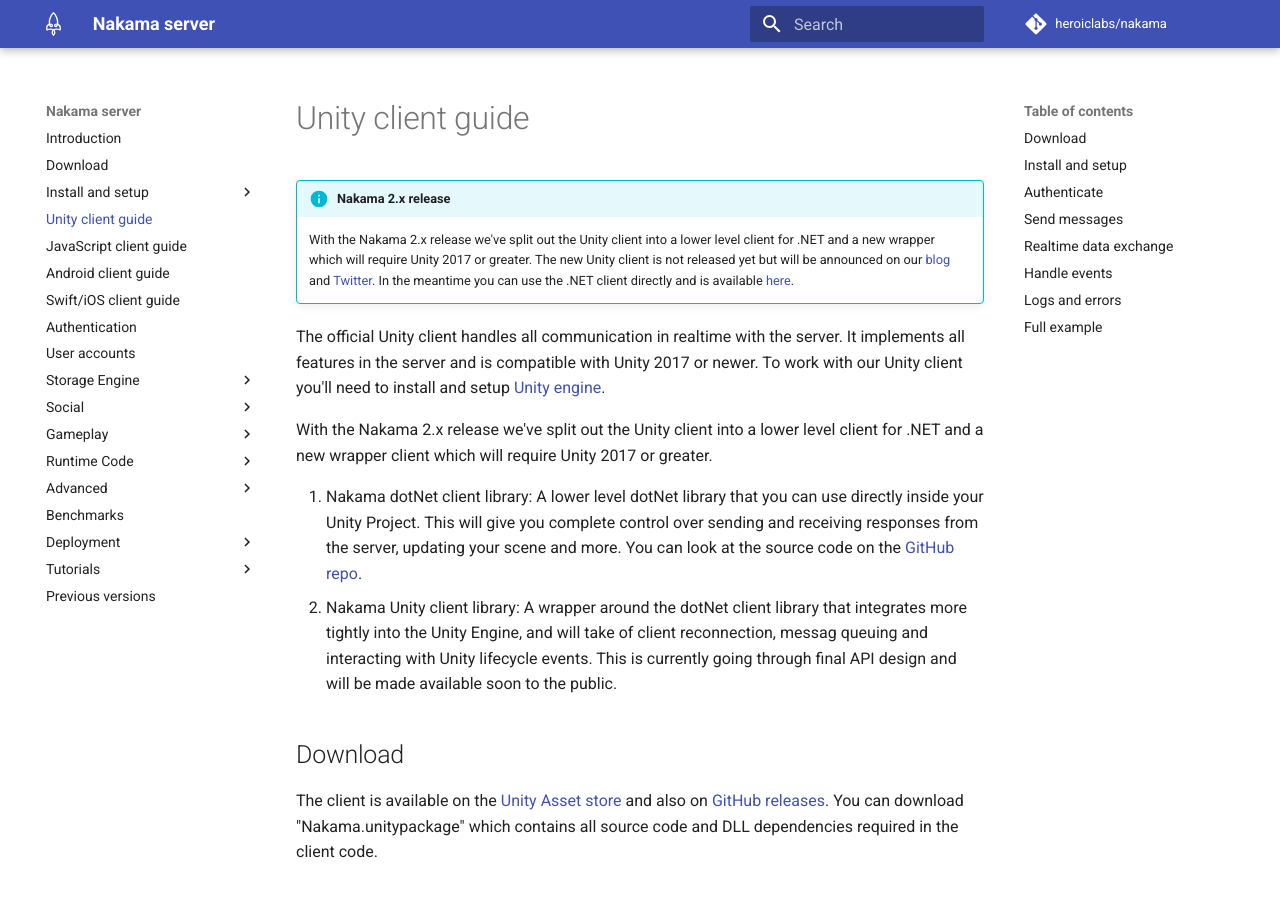
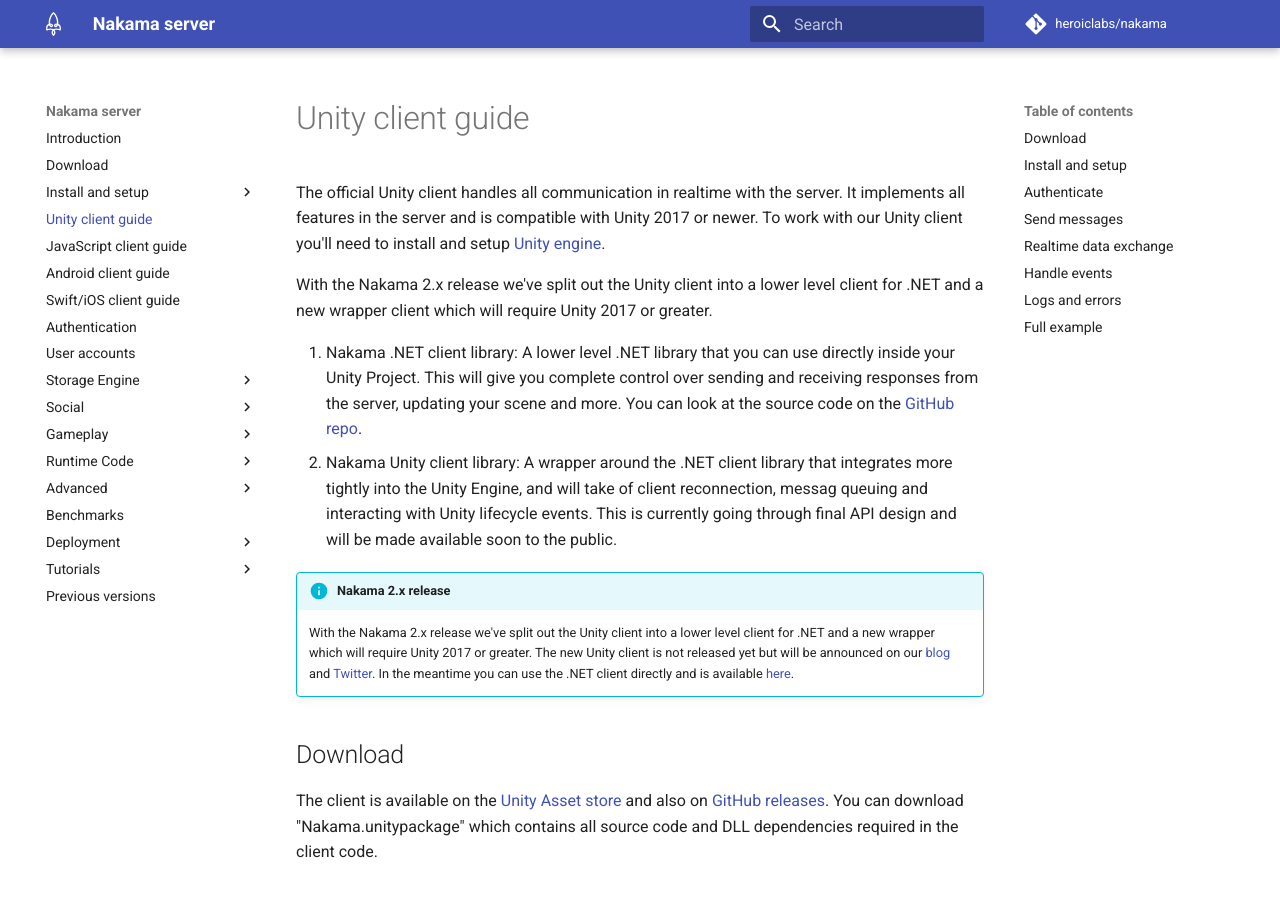
Before and after one commit to heroiclabs/nakama-docs, an MkDocs documentation site: the page built from docs/unity-client-guide.md, in a window 1280 px wide and 900 px high. Shown: the top 897 px of the window. Built offline with MkDocs 1.6.1 and Material for MkDocs 9.7.7, drawn with Linux system fonts in a browser that asks for light colours; comment, search, counter and statistics services are not loaded; old or Windows-style settings are respelled for this version of MkDocs.

Commit message:
Fix typos

```diff
--- a/docs/unity-client-guide.md
+++ b/docs/unity-client-guide.md
@@ -1,14 +1,14 @@
 # Unity client guide
-
-!!! info "Nakama 2.x release"
-    With the Nakama 2.x release we've split out the Unity client into a lower level client for .NET and a new wrapper which will require Unity 2017 or greater. The new Unity client is not released yet but will be announced on our [blog](https://blog.heroiclabs.com/) and [Twitter](https://twitter.com/heroicdev). In the meantime you can use the .NET client directly and is available [here](https://github.com/heroiclabs/nakama-dotnet).
 
 The official Unity client handles all communication in realtime with the server. It implements all features in the server and is compatible with Unity 2017 or newer. To work with our Unity client you'll need to install and setup [Unity engine](https://unity3d.com/get-unity/download).
 
 With the Nakama 2.x release we've split out the Unity client into a lower level client for .NET and a new wrapper client which will require Unity 2017 or greater.
 
-1. Nakama dotNet client library: A lower level dotNet library that you can use directly inside your Unity Project. This will give you complete control over sending and receiving responses from the server, updating your scene and more. You can look at the source code on the [GitHub repo](https://github.com/heroiclabs/nakama).
-2. Nakama Unity client library: A wrapper around the dotNet client library that integrates more tightly into the Unity Engine, and will take of client reconnection, messag queuing and interacting with Unity lifecycle events. This is currently going through final API design and will be made available soon to the public.
+1. Nakama .NET client library: A lower level .NET library that you can use directly inside your Unity Project. This will give you complete control over sending and receiving responses from the server, updating your scene and more. You can look at the source code on the [GitHub repo](https://github.com/heroiclabs/nakama).
+2. Nakama Unity client library: A wrapper around the .NET client library that integrates more tightly into the Unity Engine, and will take of client reconnection, messag queuing and interacting with Unity lifecycle events. This is currently going through final API design and will be made available soon to the public.
+
+!!! info "Nakama 2.x release"
+    With the Nakama 2.x release we've split out the Unity client into a lower level client for .NET and a new wrapper which will require Unity 2017 or greater. The new Unity client is not released yet but will be announced on our [blog](https://blog.heroiclabs.com/) and [Twitter](https://twitter.com/heroicdev). In the meantime you can use the .NET client directly and is available [here](https://github.com/heroiclabs/nakama-dotnet).
 
 ## Download
 
```
